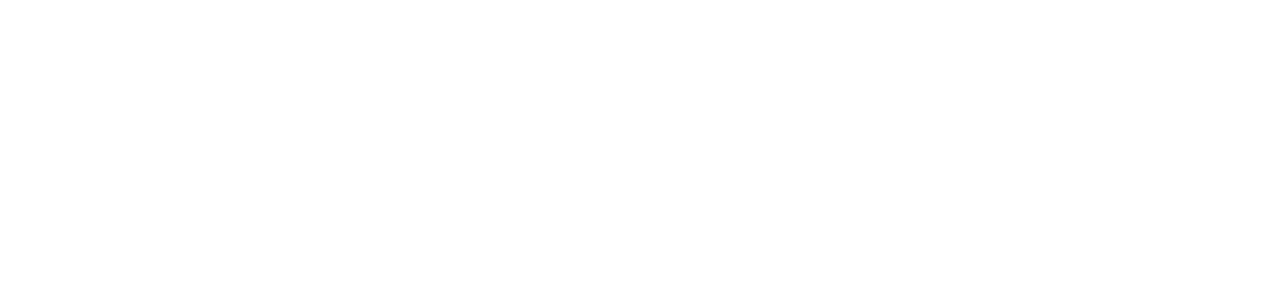
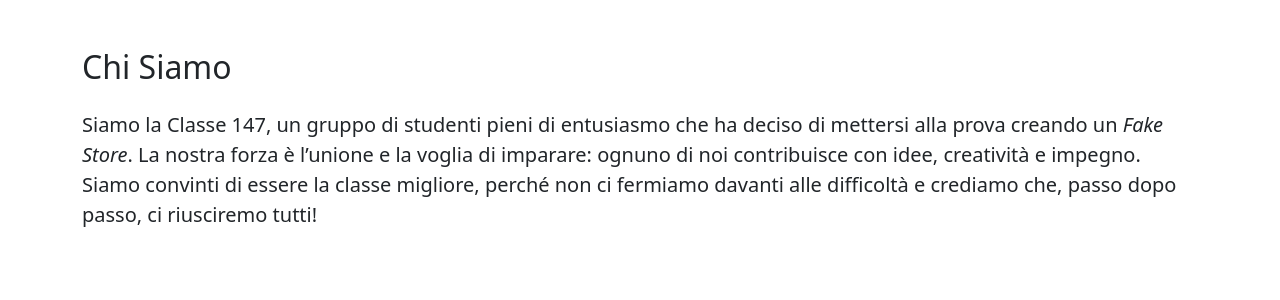
Before and after one commit to dpalexandru/react-router, a React (Vite) app: page /chisiamo in a window 1280 px wide. Before the commit this address had no page. Shown: the top 300 px of the page. Built offline with nearby package versions, Linux system fonts and the light colour scheme.

Commit message:
feat: create a route for /chisiamo

```diff
--- a/src/App.jsx
+++ b/src/App.jsx
@@ -1,6 +1,7 @@
 import React from "react"
 import { Routes, Route } from "react-router-dom"
 import HomePage from "./pages/HomePage"
+import ChiSiamo from "./pages/ChiSiamo"
 
 
 function App() {
@@ -8,6 +9,7 @@
   return (
     <Routes>
       <Route path="/" element={<HomePage />} />
+      <Route path="/chisiamo" element={<ChiSiamo />} />
     </Routes>
   )
 }
--- a/src/pages/ChiSiamo.jsx
+++ b/src/pages/ChiSiamo.jsx
@@ -0,0 +1,16 @@
+import React from 'react'
+
+const ChiSiamo = () => {
+  return (
+    <div className="container mt-5">
+      <h2 className="mb-4">Chi Siamo</h2>
+      <p className="lead">
+        Siamo la <strong>Classe 147</strong>, un gruppo di studenti pieni di entusiasmo che ha deciso di mettersi alla prova creando un <em>Fake Store</em>.
+        La nostra forza è l’unione e la voglia di imparare: ognuno di noi contribuisce con idee, creatività e impegno.
+        Siamo convinti di essere la classe migliore, perché non ci fermiamo davanti alle difficoltà e crediamo che, passo dopo passo, <strong>ci riusciremo tutti</strong>!
+      </p>
+    </div>
+  )
+}
+
+export default ChiSiamo
```
